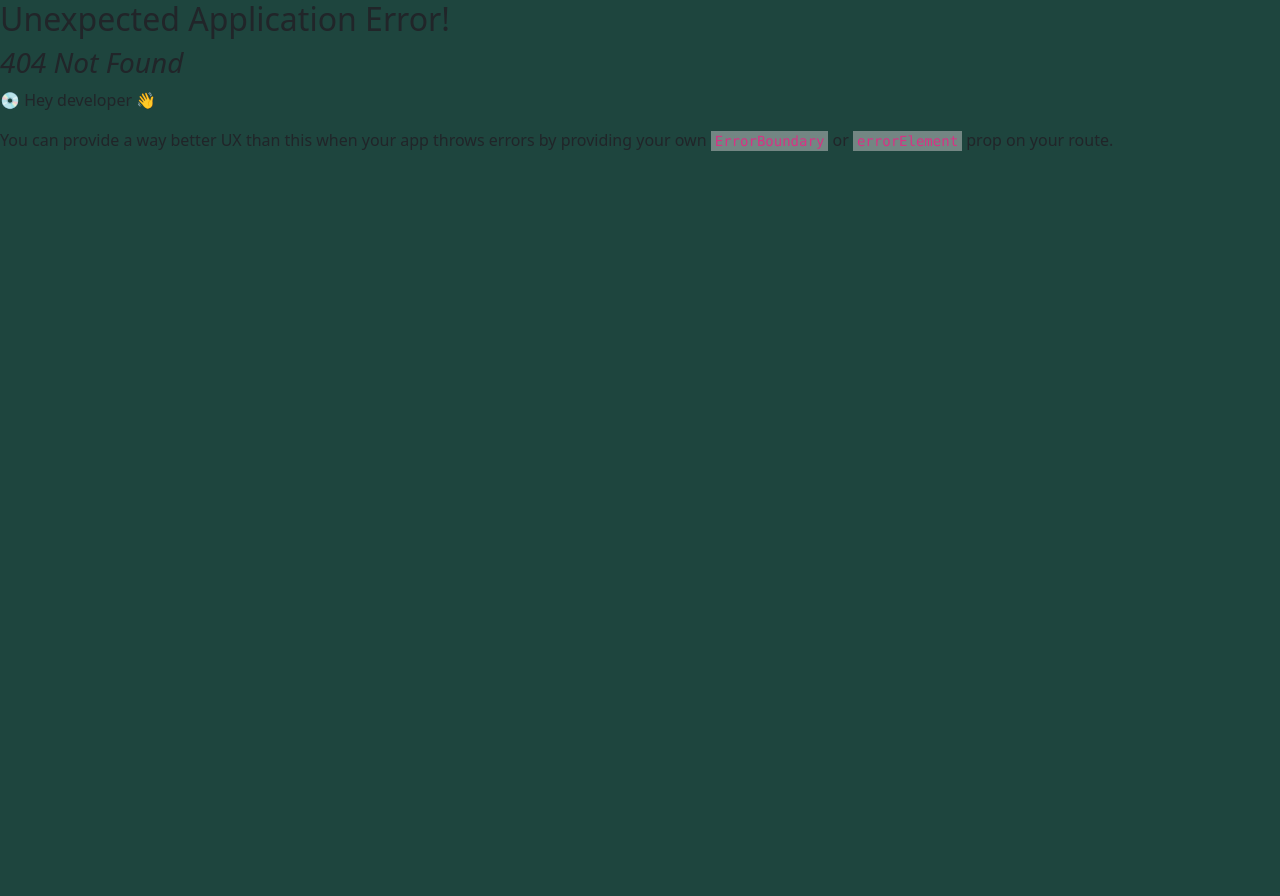
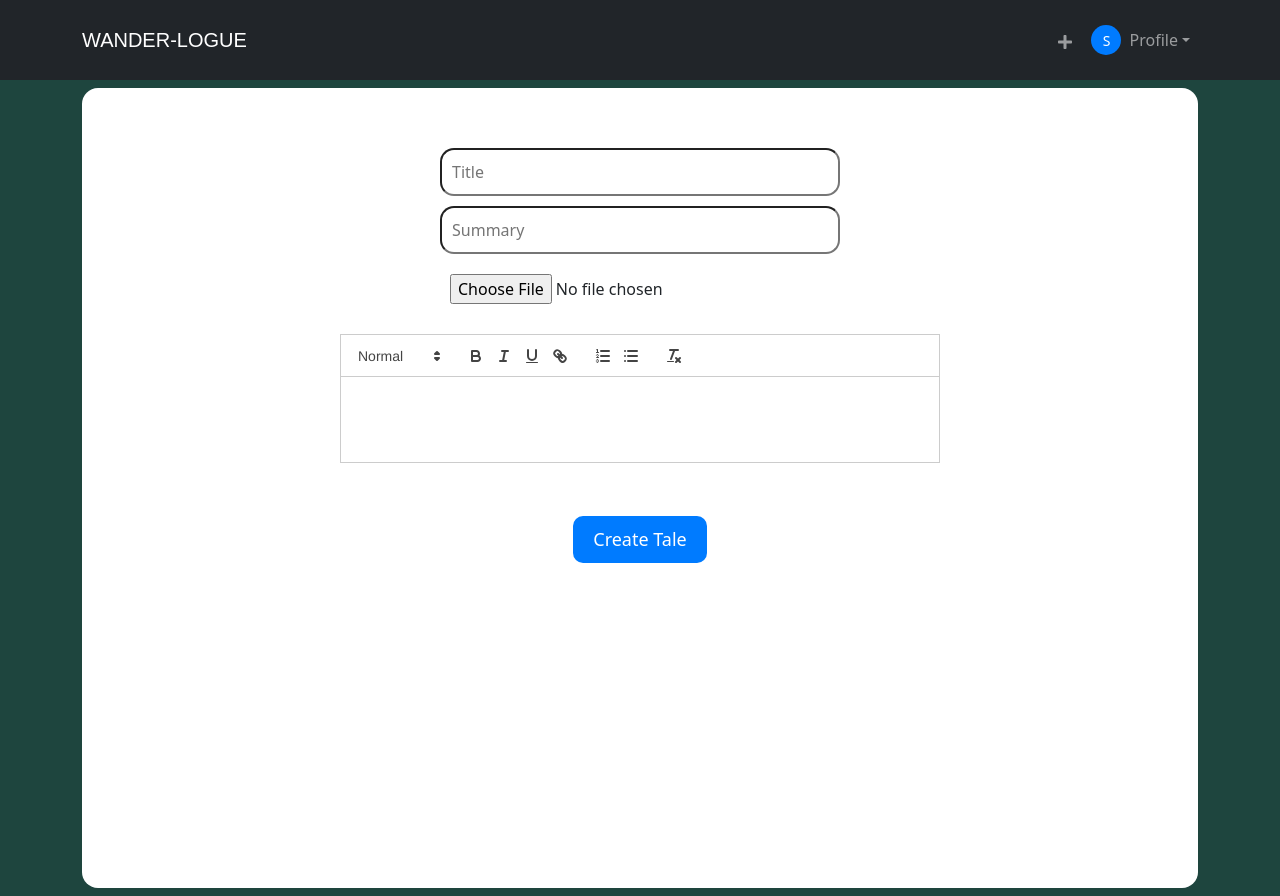
Before and after one commit to ansarworkingspace/Wander-Logue-MERN-STACK-Web-App, a React (Vite) app in the folder frontend/: page /create in a window 1280 px wide. Before the commit this address had no page. Before the commit the page ends 800 px from the top, so only its background shows below. Built offline with nearby package versions, Linux system fonts and the light colour scheme; sample sign-in values are in the browser's storage; a web font is replaced by a local one.

Commit message:
I am starting create blog post

```diff
--- a/frontend/package.json
+++ b/frontend/package.json
@@ -16,6 +16,7 @@
     "react-bootstrap": "^2.8.0",
     "react-dom": "^18.2.0",
     "react-icons": "^4.10.1",
+    "react-quill": "^2.0.0",
     "react-redux": "^8.1.2",
     "react-router-bootstrap": "^0.26.2",
     "react-router-dom": "^6.14.2",
--- a/frontend/src/Components/Header.jsx
+++ b/frontend/src/Components/Header.jsx
@@ -1,162 +1,3 @@
-
-// import React from 'react';
-// import { Navbar, Nav, Container, NavDropdown, Image } from 'react-bootstrap';
-// import { LinkContainer } from 'react-router-bootstrap';
-// import { FaPlus, FaGoogle } from 'react-icons/fa';
-// import { useSelector, useDispatch } from 'react-redux';
-// import { useNavigate } from 'react-router-dom';
-// import { useLogoutMutation } from '../slices/UserApiSlice';
-// import { logout } from '../slices/AuthSlice';
-// import '../css/header.css';
-
-// const Header = () => {
-//   const { userInfo } = useSelector((state) => state.auth);
-//   const dispatch = useDispatch();
-//   const navigate = useNavigate();
-//   const [logoutApiCall] = useLogoutMutation();
-
-//   const logoutHandler = async () => {
-//     try {
-//       await logoutApiCall().unwrap();
-//       dispatch(logout());
-//       navigate('/login');
-//     } catch (err) {
-//       console.error(err);
-//     }
-//   };
-
-//   return (
-//     <header>
-//       <Navbar bg='dark' variant='dark' expand='lg' collapseOnSelect className='custom-navbar'>
-//         <Container>
-//           <LinkContainer to='/'>
-//             <Navbar.Brand className='navbar-brand-custom'>WANDER-LOGUE</Navbar.Brand>
-//           </LinkContainer>
-//           <Navbar.Toggle aria-controls='basic-navbar-nav' />
-//           <Navbar.Collapse id='basic-navbar-nav'>
-//             <Nav className='ms-auto'>
-//               {userInfo ? (
-//                 <>
-//                   <Nav.Link>
-//                     <FaPlus />
-//                   </Nav.Link>
-//                   <div className="dp-container">
-//                     {userInfo.profileImage ? (
-//                       <Image src={`http://localhost:4000/api/users/uploads/${userInfo.profileImage}`} alt="Display Picture" className="dp-image rounded-circle" />
-//                     ) : (
-//                       <div className="dp-initials">{userInfo.name ? userInfo.name.charAt(0).toUpperCase() : ''}</div>
-//                     )}
-//                   </div>
-//                   <NavDropdown title={userInfo.name} id='username'>
-//                     <LinkContainer to='/profile'>
-//                       <NavDropdown.Item>Profile</NavDropdown.Item>
-//                     </LinkContainer>
-//                     <NavDropdown.Item onClick={logoutHandler}>Logout</NavDropdown.Item>
-//                   </NavDropdown>
-//                 </>
-//               ) : (
-//                 <>
-//                   <LinkContainer to='/login'>
-//                     <Nav.Link>
-//                       <FaGoogle /> Sign In
-//                     </Nav.Link>
-//                   </LinkContainer>
-//                   <LinkContainer to='/register'>
-//                     <Nav.Link>
-//                       <FaGoogle /> Sign Up
-//                     </Nav.Link>
-//                   </LinkContainer>
-//                 </>
-//               )}
-//             </Nav>
-//           </Navbar.Collapse>
-//         </Container>
-//       </Navbar>
-//     </header>
-//   );
-// };
-
-// export default Header;
-
-
-// import React from 'react';
-// import { Navbar, Nav, Container, NavDropdown, Image } from 'react-bootstrap';
-// import { LinkContainer } from 'react-router-bootstrap';
-// import { FaPlus, FaGoogle } from 'react-icons/fa';
-// import { useSelector, useDispatch } from 'react-redux';
-// import { useNavigate } from 'react-router-dom';
-// import { useLogoutMutation } from '../slices/UserApiSlice';
-// import { logout } from '../slices/AuthSlice';
-// import '../css/header.css';
-
-// const Header = () => {
-//   const { userInfo } = useSelector((state) => state.auth);
-//   const dispatch = useDispatch();
-//   const navigate = useNavigate();
-//   const [logoutApiCall] = useLogoutMutation();
-
-//   const logoutHandler = async () => {
-//     try {
-//       await logoutApiCall().unwrap();
-//       dispatch(logout());
-//       navigate('/login');
-//     } catch (err) {
-//       console.error(err);
-//     }
-//   };
-
-//   return (
-//     <header>
-//       <Navbar bg='dark' variant='dark' expand='lg' collapseOnSelect className='custom-navbar'>
-//         <Container>
-//           <LinkContainer to='/'>
-//             <Navbar.Brand className='navbar-brand-custom'>WANDER-LOGUE</Navbar.Brand>
-//           </LinkContainer>
-//           <Navbar.Toggle aria-controls='basic-navbar-nav' />
-//           <Navbar.Collapse id='basic-navbar-nav'>
-//             <Nav className='ms-auto'>
-//               {userInfo ? (
-//                 <>
-//                   <Nav.Link>
-//                     <FaPlus />
-//                   </Nav.Link>
-//                   <div className="dp-container">
-//                     {userInfo.profileImage ? (
-//                       <Image src={`http://localhost:4000/api/users/uploads/${userInfo.profileImage}`} alt="Display Picture" className="dp-image rounded-circle" />
-//                     ) : (
-//                       <div className="dp-initials">{userInfo.name ? userInfo.name.charAt(0).toUpperCase() : ''}</div>
-//                     )}
-//                   </div>
-//                   <NavDropdown title="Profile" id='username'>
-//                     <LinkContainer to='/profile'>
-//                       <NavDropdown.Item>Profile</NavDropdown.Item>
-//                     </LinkContainer>
-//                     <NavDropdown.Item onClick={logoutHandler}>Logout</NavDropdown.Item>
-//                   </NavDropdown>
-//                 </>
-//               ) : (
-//                 <>
-//                   <LinkContainer to='/login'>
-//                     <Nav.Link>
-//                       <FaGoogle /> Sign In
-//                     </Nav.Link>
-//                   </LinkContainer>
-//                   <LinkContainer to='/register'>
-//                     <Nav.Link>
-//                       <FaGoogle /> Sign Up
-//                     </Nav.Link>
-//                   </LinkContainer>
-//                 </>
-//               )}
-//             </Nav>
-//           </Navbar.Collapse>
-//         </Container>
-//       </Navbar>
-//     </header>
-//   );
-// };
-
-// export default Header;
 
 
 import React from 'react';
@@ -198,11 +39,15 @@ const Header = () => {
               {userInfo ? (
                 <>
                   <div className="dp-container">
-                    <div className="plus-icon">
-                      <Nav.Link>
-                        <FaPlus />
-                      </Nav.Link>
-                    </div>
+                  <Nav className='ms-auto'>
+      {userInfo && (
+        <div className="plus-icon" onClick={() => navigate('/create')}>
+          <Nav.Link>
+            <FaPlus />
+          </Nav.Link>
+        </div>
+      )}
+    </Nav>
                     {userInfo.profileImage ? (
                       <Image src={`http://localhost:4000/api/users/uploads/${userInfo.profileImage}`} alt="Display Picture" className="dp-image rounded-circle" />
                     ) : (
--- /dev/null
+++ b/frontend/src/Screen/Create.jsx
@@ -0,0 +1,72 @@
+import React, { useState } from 'react';
+import ReactQuill from 'react-quill';
+import 'react-quill/dist/quill.snow.css'; // Import the CSS for the Quill editor style
+import '../css/profileScree.css'; // Import your custom CSS file
+import '../css/blogCreate.css';
+
+const CreateBlog = () => {
+  const [title, setTitle] = useState('');
+  const [summary, setSummary] = useState('');
+  const [content, setContent] = useState('');
+  const [image, setImage] = useState('');
+
+  const handleTitleChange = (event) => {
+    setTitle(event.target.value);
+  };
+
+  const handleSummaryChange = (event) => {
+    setSummary(event.target.value);
+  };
+
+  const handleContentChange = (value) => {
+    setContent(value);
+  };
+
+  const handleImageChange = (event) => {
+    // Handle image upload logic here
+    // For example, set the image URL to the 'image' state
+    // setImage(event.target.value);
+  };
+
+  const handlePostClick = () => {
+    // Handle the blog post logic here
+    // You can send the data (title, summary, content, image) to your API
+  };
+  return (
+    <div className="blog-form-container profile-container">
+      {/* Increase the gap by setting marginTop to 40px */}
+      <div className="blog-input-container" style={{ marginTop: '40px' }}>
+        <input
+          type="text"
+          placeholder="Title"
+          value={title}
+          onChange={handleTitleChange}
+          className="blog-input-field"
+        />
+        <input
+          type="text"
+          placeholder="Summary"
+          value={summary}
+          onChange={handleSummaryChange}
+          className="blog-input-field"
+        />
+        <input
+          type="file"
+          accept="image/*"
+          onChange={handleImageChange}
+          className="blog-input-field"
+        />
+      </div>
+      <ReactQuill
+        value={content}
+        onChange={handleContentChange}
+        className="blog-quill-editor"
+      />
+      <button onClick={handlePostClick} className="blog-post-button" style={{ marginTop: '6rem' , borderRadius:'10px'}}>
+        Create Tale
+      </button>
+    </div>
+  );
+};
+
+export default CreateBlog;
--- /dev/null
+++ b/frontend/src/css/blogCreate.css
@@ -0,0 +1,55 @@
+/* blogCreate.css */
+
+/* Larger screens */
+.blog-form-container {
+    display: flex;
+    flex-direction: column;
+    align-items: center;
+    padding: 20px;
+  }
+
+  .blog-input-container {
+    display: flex;
+    flex-direction: column;
+    gap: 10px;
+    width: 100%;
+    max-width: 400px;
+  }
+
+  .blog-input-field {
+    width: 100%;
+    padding: 10px;
+    font-size: 16px;
+    border-radius: 14px;
+  }
+
+  .blog-quill-editor {
+    width: 100%;
+    max-width: 600px;
+    margin-top: 20px;
+  }
+
+  .blog-post-button {
+    padding: 10px 20px;
+    font-size: 18px;
+    background-color: #007bff;
+    color: #fff;
+    border: none;
+    cursor: pointer;
+    margin-top: 20px;
+  }
+
+  .blog-post-button:hover {
+    background-color: #0056b3;
+  }
+
+  /* Smaller screens */
+  @media screen and (max-width: 768px) {
+    .blog-input-container {
+      max-width: 100%;
+    }
+
+    .blog-quill-editor {
+      max-width: 100%;
+    }
+  }
--- a/frontend/src/main.jsx
+++ b/frontend/src/main.jsx
@@ -22,7 +22,7 @@ import AdminHomeScreen from './Screen/AdminHome.jsx';
 import AdminRegisterScreen from './Screen/AdminSignUp.jsx'
 import AdminLoginScreen from './Screen/AdminLoginScreen.jsx'
 import AdminUserPRview from './Screen/AdminUserPRview.jsx';
-
+import Create from './Screen/Create.jsx'
 
 const router = createBrowserRouter(
   createRoutesFromElements(
@@ -36,6 +36,7 @@ const router = createBrowserRouter(
       <Route path='' element={<PrivateRoute />}>
          <Route path='/profile' element={<ProfileScreen />} />
          <Route path='/editprofile' element={<EditProfile />} />
+         <Route path="/create" element={<Create />} />
       </Route>
 
 
```
Also changed, not shown: 2 other files (tests, documents, lock files or other folders).
